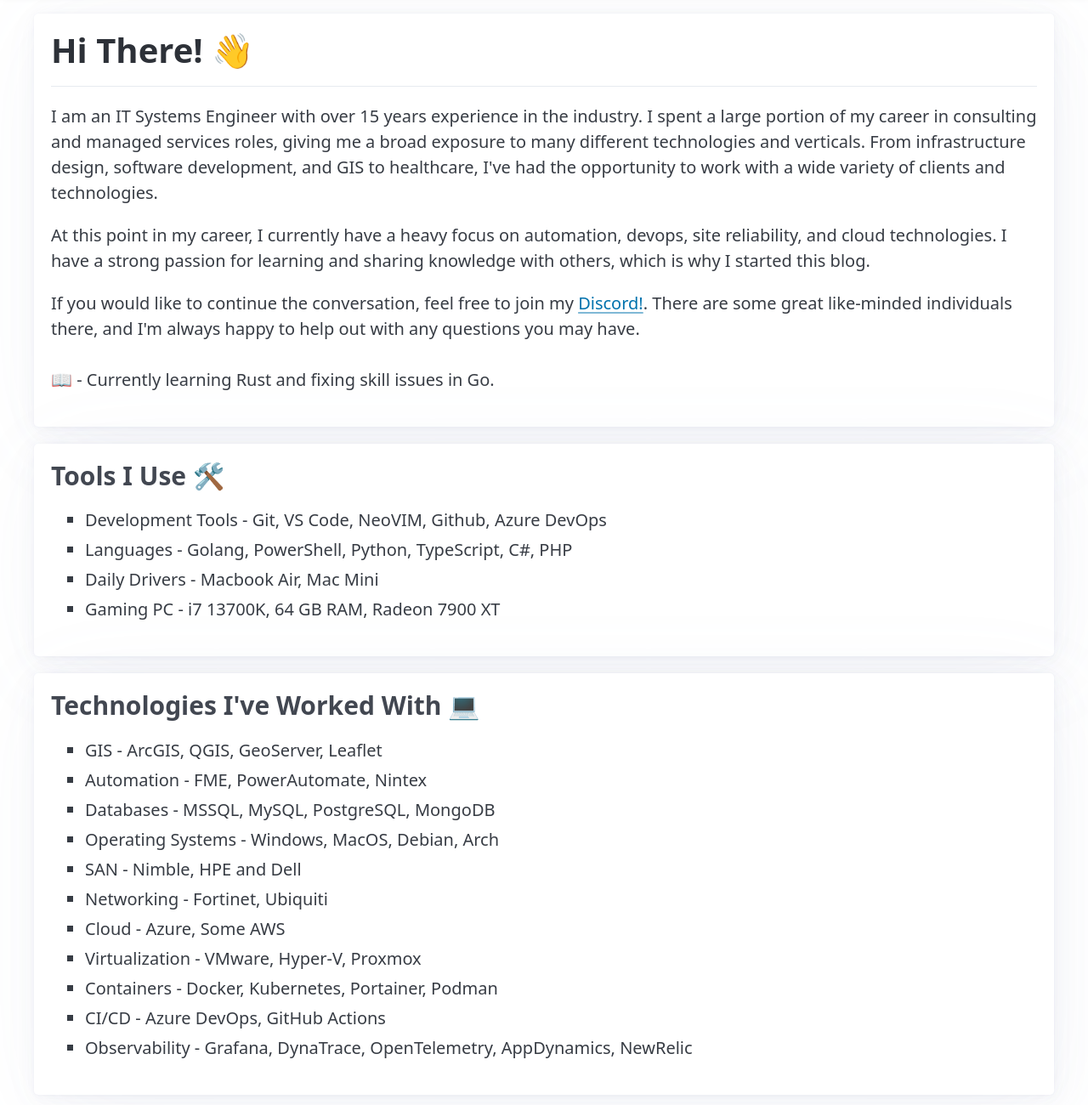
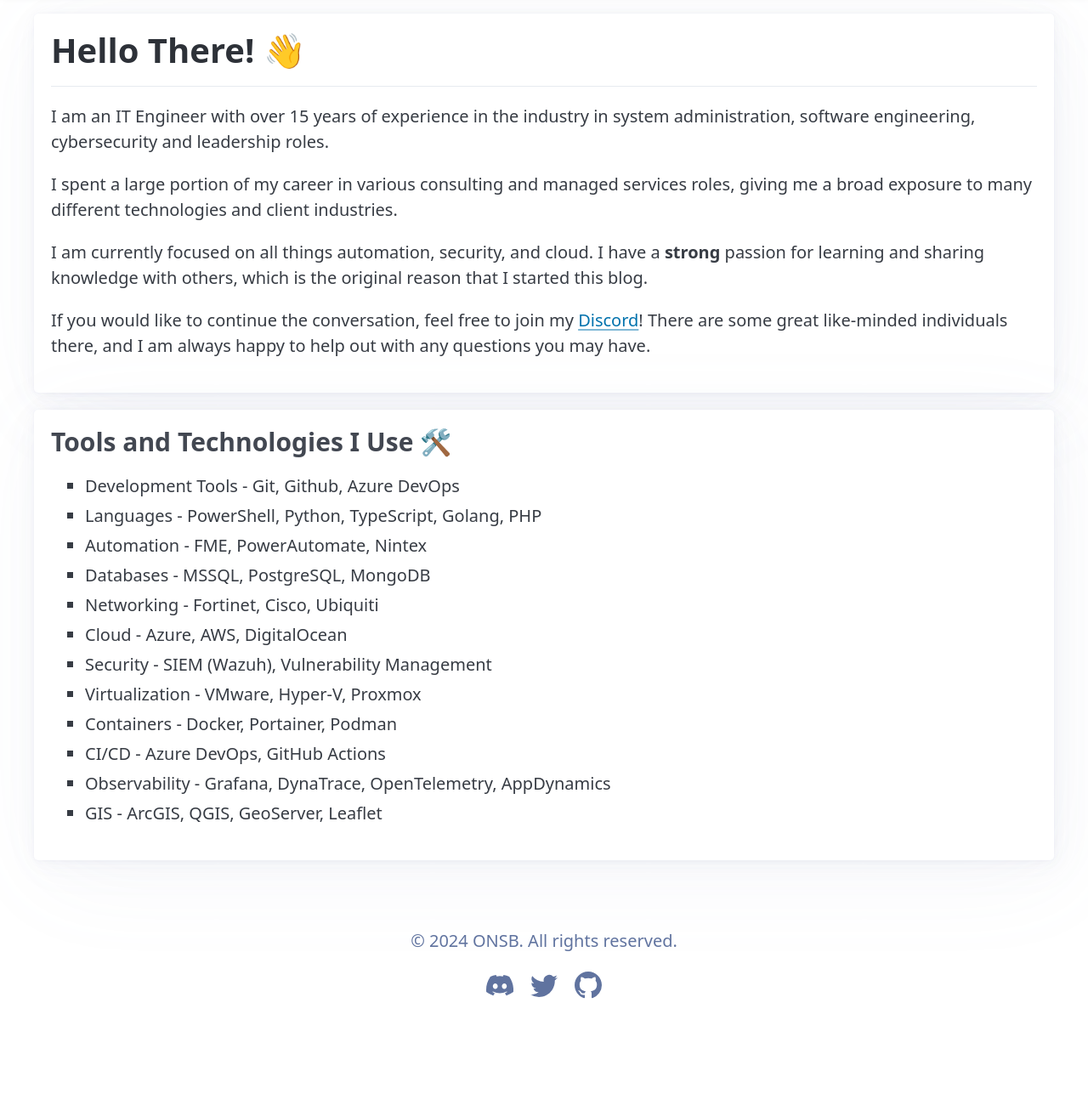
Before and after one commit to DaneAlex/onsb-v2, an Astro site: page / in a window 1280 px wide. Shown: the part 80-1380 px from the top of the page at 85% size. Built offline with nearby package versions, Linux system fonts and the light colour scheme; Astro itself is replaced by a stand-in of ours.

Commit message:
update homepage

```diff
--- a/src/pages/index.astro
+++ b/src/pages/index.astro
@@ -14,52 +14,42 @@
 		<Header />
 		<main class="container">
 			<article>
-				<h1>Hi There! 👋</h1>
+				<h1>Hello There! 👋</h1>
 				<hr />
 				<p>
-					I am an IT Systems Engineer with over 15 years experience in the industry.
-
-					I spent a large portion of my career in consulting and managed services roles,
-					giving me a broad exposure to many different technologies and verticals. From infrastructure design, software development, and GIS to healthcare, I've had the opportunity to work with a wide variety of clients and technologies.
+					I am an IT Engineer with over 15 years of experience in the industry in system administration,
+					software engineering, cybersecurity and leadership roles.
+				</p>
+				<p>
+					I spent a large portion of my career in various consulting and managed services roles,
+					giving me a broad exposure to many different technologies and client industries.
 				</p>
 
 				<p>
-					At this point in my career, I currently have a heavy focus on automation, devops, site reliability, and cloud technologies.
-					I have a strong passion for learning and sharing knowledge with others, which is why I started this blog.
-
+					I am currently focused on all things automation, security, and cloud.
+					I have a <b>strong</b> passion for learning and sharing knowledge with others, which is the original reason
+					that I started this blog.
 				</p>
 				<p>
-					If you would like to continue the conversation, feel free to join my <a href="https://discord.gg/XJCjxsdmPp">Discord!</a>.
-					There are some great like-minded individuals there, and I'm always happy to help out with any questions you may have.
-
-					<br />
-					<br />
-					📖 - Currently learning Rust and fixing skill issues in Go.
+					If you would like to continue the conversation, feel free to join my <a href="https://discord.gg/XJCjxsdmPp">Discord</a>!
+					There are some great like-minded individuals there, and I am always happy to help out with any questions you may have.
 				</p>
 			</article>
 			<article>
-				<h3>Tools I Use 🛠️</h3>
+				<h3>Tools and Technologies I Use 🛠️</h3>
 				<ul>
-					<li>Development Tools - Git, VS Code, NeoVIM, Github, Azure DevOps</li>
-					<li>Languages - Golang, PowerShell, Python, TypeScript, C#, PHP</li>
-					<li>Daily Drivers - Macbook Air, Mac Mini</li>
-					<li>Gaming PC - i7 13700K, 64 GB RAM, Radeon 7900 XT</li>
-				</ul>
-			</article>
-			<article>
-				<h3>Technologies I've Worked With 💻</h3>
-				<ul>
+					<li>Development Tools - Git, Github, Azure DevOps</li>
+					<li>Languages - PowerShell, Python, TypeScript, Golang, PHP</li>
+					<li>Automation - FME, PowerAutomate, Nintex</li>
+					<li>Databases - MSSQL, PostgreSQL, MongoDB</li>
+					<li>Networking - Fortinet, Cisco, Ubiquiti</li>
+					<li>Cloud - Azure, AWS, DigitalOcean</li>
+					<li>Security - SIEM (Wazuh), Vulnerability Management</li>
+					<li>Virtualization - VMware, Hyper-V, Proxmox</li>
+					<li>Containers - Docker, Portainer, Podman</li>
+					<li>CI/CD - Azure DevOps, GitHub Actions</li>
+					<li>Observability - Grafana, DynaTrace, OpenTelemetry, AppDynamics</li>
 					<li>GIS - ArcGIS, QGIS, GeoServer, Leaflet</li>
-					<li>Automation - FME, PowerAutomate, Nintex</li>
-					<li>Databases - MSSQL, MySQL, PostgreSQL, MongoDB</li>
-					<li>Operating Systems - Windows, MacOS, Debian, Arch</li>
-					<li>SAN - Nimble, HPE and Dell</li>
-					<li>Networking - Fortinet, Ubiquiti</li>
-					<li>Cloud - Azure, Some AWS</li>
-					<li>Virtualization - VMware, Hyper-V, Proxmox</li>
-					<li>Containers - Docker, Kubernetes, Portainer, Podman</li>
-					<li>CI/CD - Azure DevOps, GitHub Actions</li>
-					<li>Observability - Grafana, DynaTrace, OpenTelemetry, AppDynamics, NewRelic</li>
 				</ul>
 			</article>
 			</main>
```
